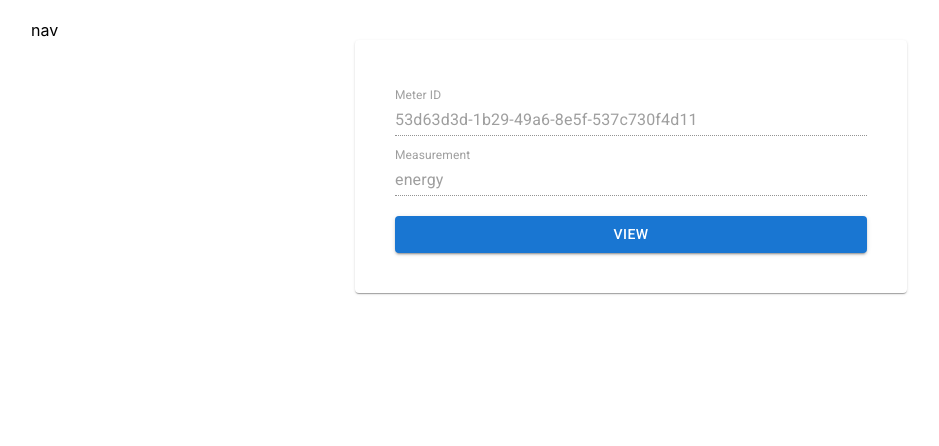
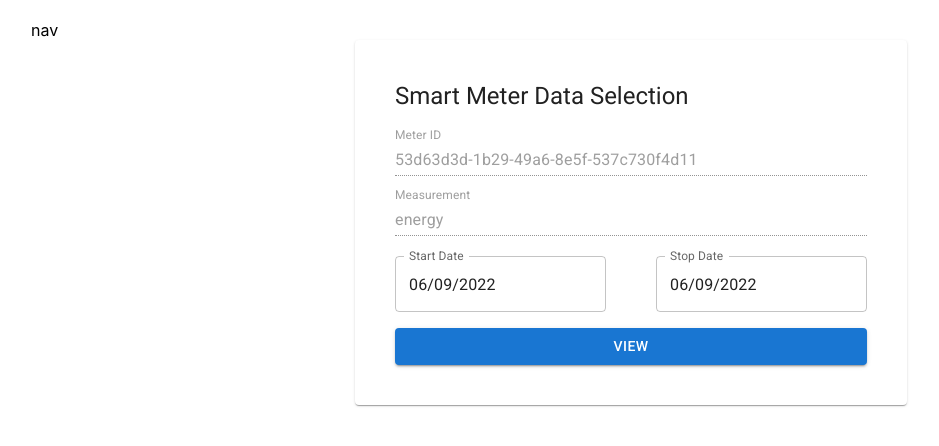
Before and after one commit to diasjuniorr/exnaton, a React (Create React App) app: page / in a window 1280 px wide. Shown: the top 446 px of the page, without its empty margins (9-948 px from the left). Built offline with nearby package versions, Linux system fonts and the light colour scheme.

Commit message:
add date picker

```diff
--- a/package.json
+++ b/package.json
@@ -3,9 +3,13 @@
   "version": "0.1.0",
   "private": true,
   "dependencies": {
+    "@date-io/date-fns": "^2.14.0",
+    "@date-io/dayjs": "^2.14.0",
     "@emotion/react": "^11.9.0",
     "@emotion/styled": "^11.8.1",
+    "@material-ui/lab": "^4.0.0-alpha.61",
     "@mui/material": "^5.8.3",
+    "@mui/x-date-pickers": "^5.0.0-alpha.6",
     "@testing-library/jest-dom": "^5.16.4",
     "@testing-library/react": "^13.3.0",
     "@testing-library/user-event": "^13.5.0",
@@ -13,6 +17,7 @@
     "@types/node": "^16.11.38",
     "@types/react": "^18.0.11",
     "@types/react-dom": "^18.0.5",
+    "date-fns": "^2.28.0",
     "react": "^18.1.0",
     "react-dom": "^18.1.0",
     "react-router-dom": "6",
--- a/src/routes/home/home.component.tsx
+++ b/src/routes/home/home.component.tsx
@@ -1,22 +1,24 @@
-import { Box, Button, Paper, TextField } from "@mui/material";
+import { Box, Button, Paper, TextField, Typography } from "@mui/material";
 import { Container } from "@mui/system";
 import { ChangeEvent, useState } from "react";
 import { useNavigate } from "react-router-dom";
-import FormInput from "../../components/form-input/form-input.component";
+import { AdapterDateFns } from "@mui/x-date-pickers/AdapterDateFns";
+
 import "./home.styles.css";
+import { DatePicker, LocalizationProvider } from "@mui/x-date-pickers";
 
 interface FormFields {
   meterID: string;
   measurement: string;
-  start: string;
-  stop: string;
+  start: Date | null;
+  stop: Date | null;
 }
 
 const defaultFormFields = {
   meterID: "53d63d3d-1b29-49a6-8e5f-537c730f4d11",
   measurement: "energy",
-  start: "2022-04-01",
-  stop: "2022-05-01",
+  start: new Date(),
+  stop: new Date(),
 };
 
 const Home = () => {
@@ -28,11 +30,19 @@ const Home = () => {
     setFormFields({ ...formFields, [name]: value });
   };
 
+  const handleDateChange = (e: { name: string; value: Date }) => {
+    const { name, value } = e;
+    setFormFields({ ...formFields, [name]: value });
+  };
+
   return (
     // <div className="authentication-container">
     <Container maxWidth="sm">
       <Paper>
         <div style={{ padding: "40px" }}>
+          <Typography variant="h5" component="h1" gutterBottom>
+            Smart Meter Data Selection
+          </Typography>
           <TextField
             id="outlined-basic"
             label="Meter ID"
@@ -54,6 +64,30 @@ const Home = () => {
             disabled
             margin="dense"
           />
+          <Box marginTop={2} display="flex" justifyContent={"space-between"}>
+            <LocalizationProvider dateAdapter={AdapterDateFns}>
+              <DatePicker
+                label="Start Date"
+                value={formFields.start}
+                onChange={(newValue) => {
+                  handleDateChange({ name: "start", value: newValue as Date });
+                }}
+                renderInput={(params) => <TextField {...params} />}
+              />
+            </LocalizationProvider>
+            <LocalizationProvider dateAdapter={AdapterDateFns}>
+              <DatePicker
+                label="Stop Date"
+                value={formFields.stop}
+                minDate={formFields.start}
+                onChange={(newValue) => {
+                  handleDateChange({ name: "stop", value: newValue as Date });
+                }}
+                renderInput={(params) => <TextField {...params} />}
+              />
+            </LocalizationProvider>
+          </Box>
+
           <Box marginTop={2}>
             <Button
               variant="contained"
```
Also changed, not shown: 1 other file (tests, documents, lock files or other folders).
